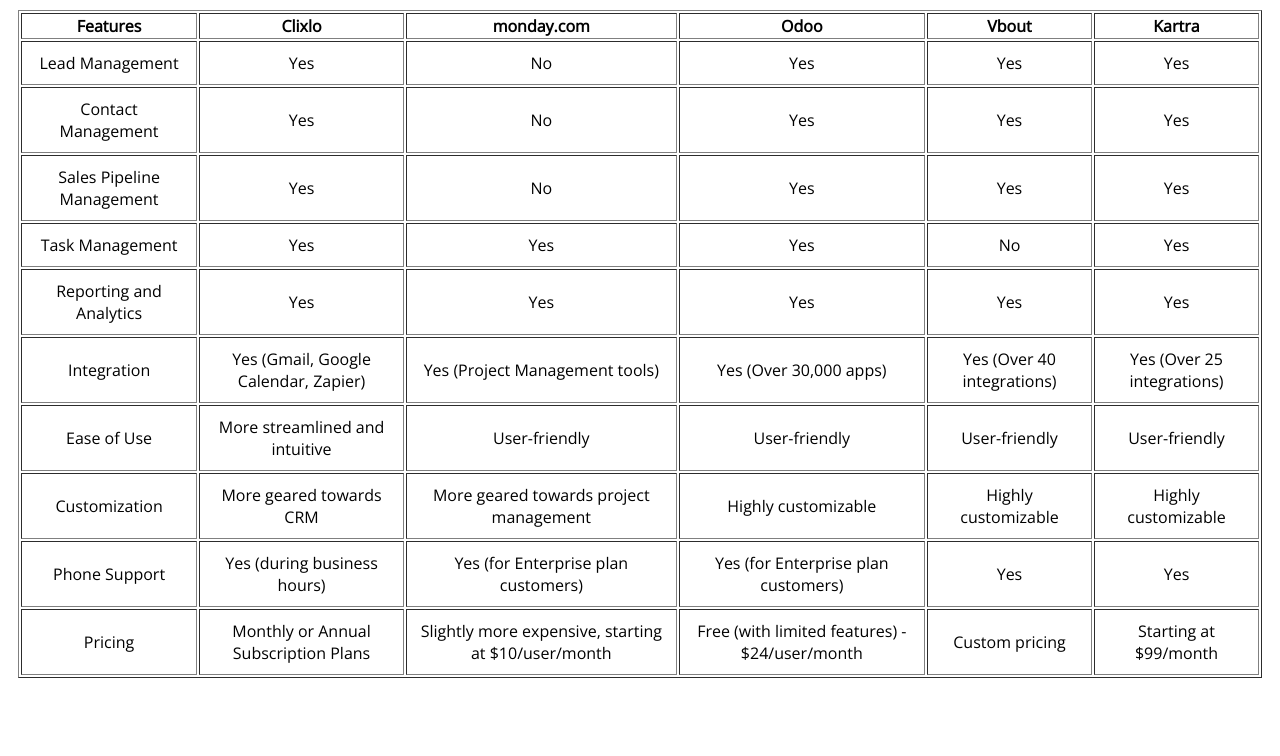
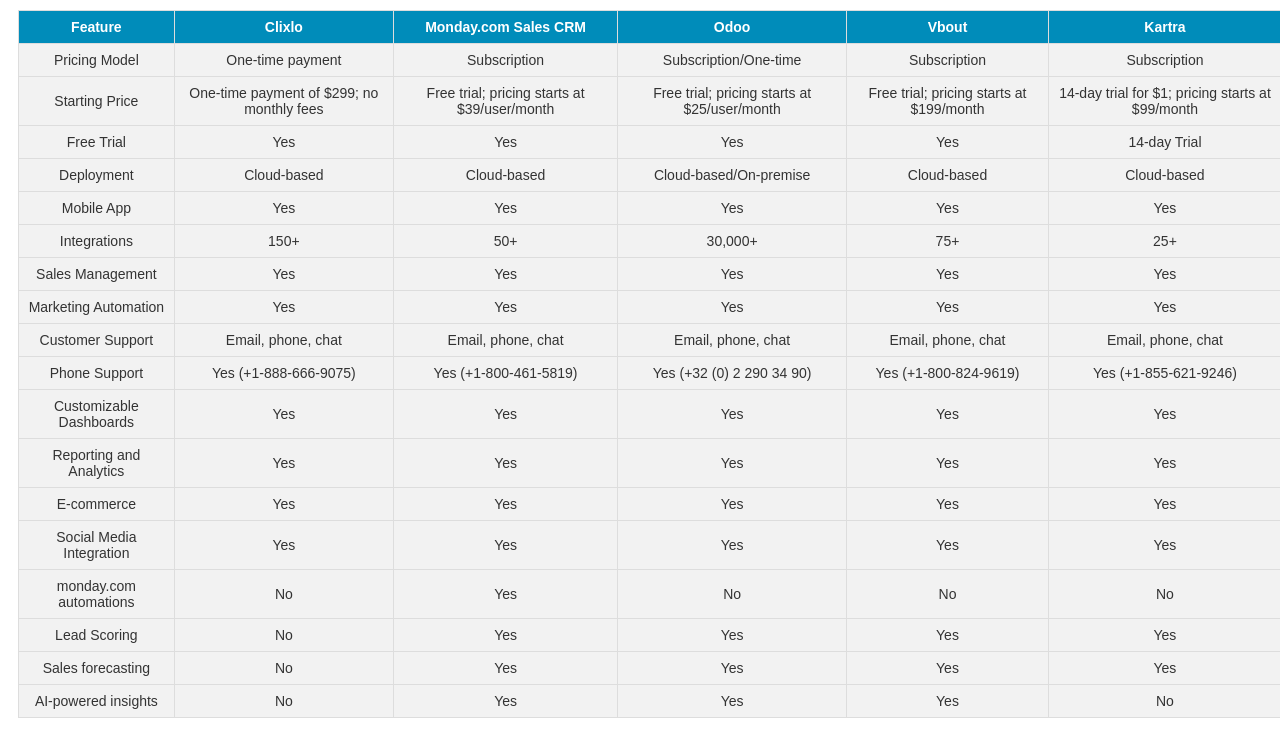
Before and after one commit to ellenjane001/prod-comparison, a plain HTML site: page index.html in a window 1280 px wide. Drawn offline with nearby package versions, Linux system fonts and the light colour scheme.

Commit message:
add changes

```diff
--- a/index.html
+++ b/index.html
@@ -13,9 +13,9 @@
         <table border="1">
             <thead>
                 <tr>
-                    <th>Features</th>
+                    <th>Feature</th>
                     <th>Clixlo</th>
-                    <th>monday.com</th>
+                    <th>Monday.com Sales CRM</th>
                     <th>Odoo</th>
                     <th>Vbout</th>
                     <th>Kartra</th>
@@ -23,35 +23,91 @@
             </thead>
             <tbody>
                 <tr>
-                    <td>Lead Management</td>
+                    <td>Pricing Model</td>
+                    <td>One-time payment</td>
+                    <td>Subscription</td>
+                    <td>Subscription/One-time</td>
+                    <td>Subscription</td>
+                    <td>Subscription</td>
+                </tr>
+                <tr>
+                    <td>Starting Price</td>
+                    <td>One-time payment of $299; no monthly fees</td>
+                    <td>Free trial; pricing starts at $39/user/month</td>
+                    <td>Free trial; pricing starts at $25/user/month</td>
+                    <td>Free trial; pricing starts at $199/month</td>
+                    <td>14-day trial for $1; pricing starts at $99/month</td>
+                </tr>
+                <tr>
+                    <td>Free Trial</td>
                     <td>Yes</td>
-                    <td>No</td>
+                    <td>Yes</td>
+                    <td>Yes</td>
+                    <td>Yes</td>
+                    <td>14-day Trial</td>
+                </tr>
+                <tr>
+                    <td>Deployment</td>
+                    <td>Cloud-based</td>
+                    <td>Cloud-based</td>
+                    <td>Cloud-based/On-premise</td>
+                    <td>Cloud-based</td>
+                    <td>Cloud-based</td>
+                </tr>
+                <tr>
+                    <td>Mobile App</td>
+                    <td>Yes</td>
+                    <td>Yes</td>
                     <td>Yes</td>
                     <td>Yes</td>
                     <td>Yes</td>
                 </tr>
                 <tr>
-                    <td>Contact Management</td>
+                    <td>Integrations</td>
+                    <td>150+</td>
+                    <td>50+</td>
+                    <td>30,000+</td>
+                    <td>75+</td>
+                    <td>25+</td>
+                </tr>
+                <tr>
+                    <td>Sales Management</td>
                     <td>Yes</td>
-                    <td>No</td>
+                    <td>Yes</td>
                     <td>Yes</td>
                     <td>Yes</td>
                     <td>Yes</td>
                 </tr>
                 <tr>
-                    <td>Sales Pipeline Management</td>
+                    <td>Marketing Automation</td>
                     <td>Yes</td>
-                    <td>No</td>
+                    <td>Yes</td>
                     <td>Yes</td>
                     <td>Yes</td>
                     <td>Yes</td>
                 </tr>
                 <tr>
-                    <td>Task Management</td>
+                    <td>Customer Support</td>
+                    <td>Email, phone, chat</td>
+                    <td>Email, phone, chat</td>
+                    <td>Email, phone, chat</td>
+                    <td>Email, phone, chat</td>
+                    <td>Email, phone, chat</td>
+                </tr>
+                <tr>
+                    <td>Phone Support</td>
+                    <td>Yes (+1-888-666-9075)</td>
+                    <td>Yes (+1-800-461-5819)</td>
+                    <td>Yes (+32 (0) 2 290 34 90)</td>
+                    <td>Yes (+1-800-824-9619)</td>
+                    <td>Yes (+1-855-621-9246)</td>
+                </tr>
+                <tr>
+                    <td>Customizable Dashboards</td>
                     <td>Yes</td>
                     <td>Yes</td>
                     <td>Yes</td>
-                    <td>No</td>
+                    <td>Yes</td>
                     <td>Yes</td>
                 </tr>
                 <tr>
@@ -63,45 +119,55 @@
                     <td>Yes</td>
                 </tr>
                 <tr>
-                    <td>Integration</td>
-                    <td>Yes (Gmail, Google Calendar, Zapier)</td>
-                    <td>Yes (Project Management tools)</td>
-                    <td>Yes (Over 30,000 apps)</td>
-                    <td>Yes (Over 40 integrations)</td>
-                    <td>Yes (Over 25 integrations)</td>
-                </tr>
-                <tr>
-                    <td>Ease of Use</td>
-                    <td>More streamlined and intuitive</td>
-                    <td>User-friendly</td>
-                    <td>User-friendly</td>
-                    <td>User-friendly</td>
-                    <td>User-friendly</td>
-                </tr>
-                <tr>
-                    <td>Customization</td>
-                    <td>More geared towards CRM</td>
-                    <td>More geared towards project management</td>
-                    <td>Highly customizable</td>
-                    <td>Highly customizable</td>
-                    <td>Highly customizable</td>
-                </tr>
-                <tr>
-                    <td>Phone Support</td>
-                    <td>Yes (during business hours)</td>
-                    <td>Yes (for Enterprise plan customers)</td>
-                    <td>Yes (for Enterprise plan customers)</td>
+                    <td>E-commerce</td>
+                    <td>Yes</td>
+                    <td>Yes</td>
+                    <td>Yes</td>
                     <td>Yes</td>
                     <td>Yes</td>
                 </tr>
                 <tr>
-                    <td>Pricing</td>
-                    <td>Monthly or Annual Subscription Plans</td>
-                    <td>Slightly more expensive, starting at $10/user/month</td>
-                    <td>Free (with limited features) - $24/user/month</td>
-                    <td>Custom pricing</td>
-                    <td>Starting at $99/month</td>
+                    <td>Social Media Integration</td>
+                    <td>Yes</td>
+                    <td>Yes</td>
+                    <td>Yes</td>
+                    <td>Yes</td>
+                    <td>Yes</td>
                 </tr>
+                <tr>
+                    <td>monday.com automations</td>
+                    <td>No</td>
+                    <td>Yes</td>
+                    <td>No</td>
+                    <td>No</td>
+                    <td>No</td>
+                </tr>
+                <tr>
+                    <td>Lead Scoring</td>
+                    <td>No</td>
+                    <td>Yes</td>
+                    <td>Yes</td>
+                    <td>Yes</td>
+                    <td>Yes</td>
+                </tr>
+                <tr>
+                    <td>Sales forecasting</td>
+                    <td>No</td>
+                    <td>Yes</td>
+                    <td>Yes</td>
+                    <td>Yes</td>
+                    <td>Yes</td>
+                </tr>
+                <tr>
+                    <td>AI-powered insights</td>
+                    <td>No</td>
+                    <td>Yes</td>
+                    <td>Yes</td>
+                    <td>Yes</td>
+                    <td>No</td>
+                </tr>
+            </tbody>
+        </table>
     </body>
 
 </html>
--- a/styles.css
+++ b/styles.css
@@ -8,7 +8,32 @@ table {
     margin: 10px;
 }
 
-table tbody td {
-    padding: 10px;
+table {
+    border-collapse: collapse;
+    width: 100%;
+    font-family: Arial, sans-serif;
+    font-size: 14px;
     text-align: center;
 }
+
+table th,
+table td {
+    border: 1px solid #ddd;
+    padding: 8px;
+    background-color: #f2f2f2;
+    color: #333;
+}
+
+table th {
+    background-color: #008CBA;
+    color: #fff;
+    font-weight: bold;
+}
+
+table tr:nth-child(even) {
+    background-color: #fff;
+}
+
+table tr:hover {
+    background-color: #f5f5f5;
+}
```
